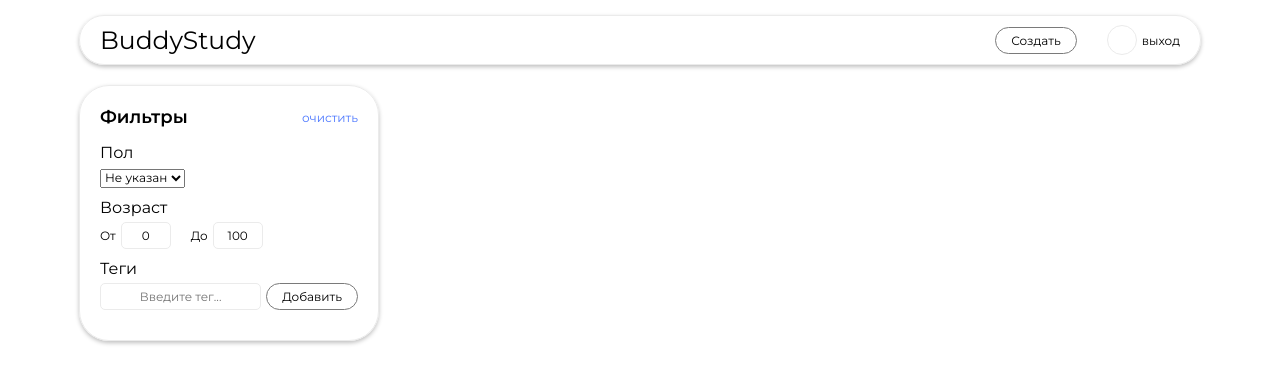
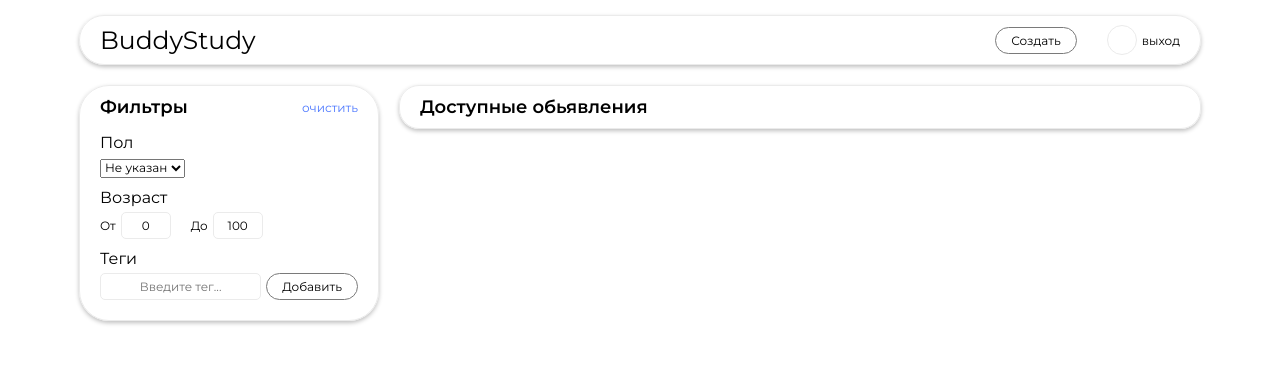
Before and after one commit to vafeen/BuddyStudyBackend, a React (Vite) app in the folder client/: page /user/home in a window 1280 px wide. Shown: the top 384 px of the page. Built offline with nearby package versions, Linux system fonts and the light colour scheme.

Commit message:
ads. Добавление блока обьявлений

```diff
--- a/client/src/common/components/sidepanel/styles.ts
+++ b/client/src/common/components/sidepanel/styles.ts
@@ -4,7 +4,7 @@ import { borders, colors, fonts } from "../../styleConstants";
 
 export const SidePanelWrapper = styled(DefaultFrame)`
 width: 300px;
-padding: 20px;
+padding: 10px 20px;
 border-radius: ${borders.radius.big};
 `;
 
--- a/client/src/pages/Home/Home.tsx
+++ b/client/src/pages/Home/Home.tsx
@@ -1,5 +1,6 @@
 import Header from "../../common/components/header/Header";
 import SidePanel from "../../common/components/sidepanel/SidePanel";
+import Ads from "./components/ads/Ads";
 import { HomeContent, HomeWrapper } from "./styles";
 
 export default function Home() {
@@ -8,6 +9,7 @@ export default function Home() {
             <Header />
             <HomeContent>
                 <SidePanel />
+                <Ads />
             </HomeContent>
         </HomeWrapper>
     )
--- /dev/null
+++ b/client/src/pages/Home/components/ads/Ads.tsx
@@ -0,0 +1,12 @@
+import { SubTitleChapter } from "../../../../common/styles";
+import { AdsHeader, AdsWrapper } from "./styles";
+
+export default function Ads() {
+    return (
+        <AdsWrapper>
+            <AdsHeader>
+                <SubTitleChapter>Доступные обьявления</SubTitleChapter>
+            </AdsHeader>
+        </AdsWrapper>
+    )
+}
--- /dev/null
+++ b/client/src/pages/Home/components/ads/styles.ts
@@ -0,0 +1,11 @@
+import styled from "styled-components";
+import { DefaultFrame } from "../../../../common/styles";
+import { borders } from "../../../../common/styleConstants";
+
+export const AdsWrapper = styled('div')`
+`;
+
+export const AdsHeader = styled(DefaultFrame)`
+padding: 10px 20px;
+border-radius: ${borders.radius.medium};
+`;
--- a/client/src/pages/Home/styles.ts
+++ b/client/src/pages/Home/styles.ts
@@ -3,5 +3,7 @@ import styled from "styled-components";
 export const HomeWrapper = styled('div')``;
 
 export const HomeContent = styled('div')`
-display: flex;
+display: grid;
+grid-template-columns: 300px auto;
+gap: 20px;
 `;
```
